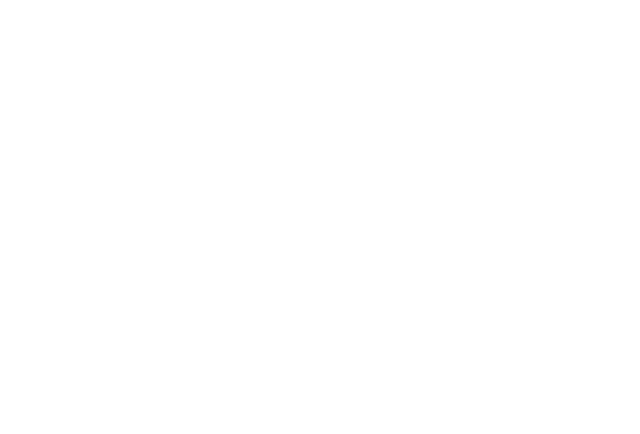
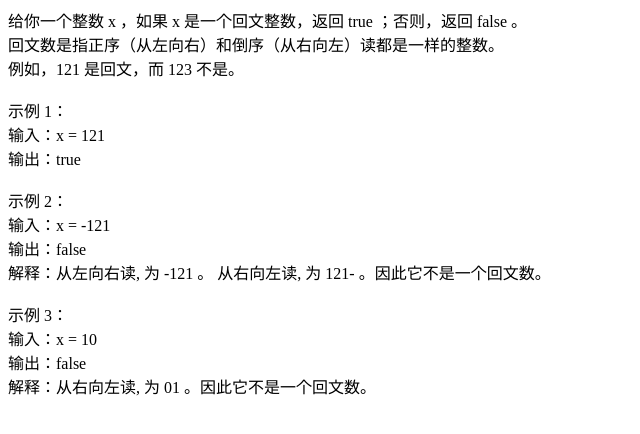
Before and after one commit to cldugujian/admin-algorithm, a Vue app: page /palindrome-number in a window 1280 px wide. Shown: the top 434 px of the page, without its empty margins (0-640 px from the left). Built offline with nearby package versions, Linux system fonts and the light colour scheme.

Commit message:
1. 添加 vue-router
2. 修改项目名为 algorithm

3. vue/no-unused-components

```diff
--- a/src/App.vue
+++ b/src/App.vue
@@ -1,5 +1,7 @@
 <template>
-    <home-index></home-index>
+    <main>
+        <router-view></router-view>
+    </main>
 </template>
 
 <script>
--- a/src/main.js
+++ b/src/main.js
@@ -1,4 +1,5 @@
 import { createApp } from 'vue'
 import App from './App.vue'
+import router from './router'
 
-createApp(App).mount('#app')
+createApp(App).use(router).mount('#app');
--- /dev/null
+++ b/src/router/index.js
@@ -0,0 +1,15 @@
+import { createRouter,createWebHistory } from 'vue-router'
+const routerHistory = createWebHistory();
+
+import HomeIndex from '../views/home-index'
+import PalindromeNumber from '../views/palindrome-number'
+
+const router = createRouter({
+  history:routerHistory,
+  routes:[
+    { path:'/',name:'home-index',component:HomeIndex },
+    { path:'/palindrome-number',name:'palindrome-number',component:PalindromeNumber },
+  ],
+});
+
+export default router;
--- a/src/views/home-index.vue
+++ b/src/views/home-index.vue
@@ -1,5 +1,10 @@
 <template>
     <main>
+        首页
+
+        <ul>
+            <li @click="goJump('palindrome-number')">回文数</li>
+        </ul>
 
     </main>
 </template>
@@ -11,6 +16,12 @@
     props:{
 
     },
+    methods:{
+      goJump(routerName){
+        console.log('routerName',routerName);
+        this.$router.push(routerName);
+      },
+    },
     created(){
 
     },
--- /dev/null
+++ b/src/views/palindrome-number.vue
@@ -0,0 +1,49 @@
+<template>
+    <main>
+
+        给你一个整数 x ，如果 x 是一个回文整数，返回 true ；否则，返回 false 。
+        <br>
+        回文数是指正序（从左向右）和倒序（从右向左）读都是一样的整数。
+        <br>
+        例如，121 是回文，而 123 不是。
+        <br>
+        <br>
+        示例 1：
+        <br>
+        输入：x = 121
+        <br>
+        输出：true
+        <br>
+        <br>
+        示例 2：
+        <br>
+        输入：x = -121
+        <br>
+        输出：false
+        <br>
+        解释：从左向右读, 为 -121 。 从右向左读, 为 121- 。因此它不是一个回文数。
+        <br>
+        <br>
+        示例 3：
+        <br>
+        输入：x = 10
+        <br>
+        输出：false
+        <br>
+        解释：从右向左读, 为 01 。因此它不是一个回文数。
+        <br>
+
+
+
+    </main>
+</template>
+
+<script>
+  export default {
+    name: "palindrome-number",
+  }
+</script>
+
+<style scoped>
+
+</style>
```
Also changed, not shown: package.json (+9 -4 lines), 2 other files (tests, documents, lock files or other folders).
